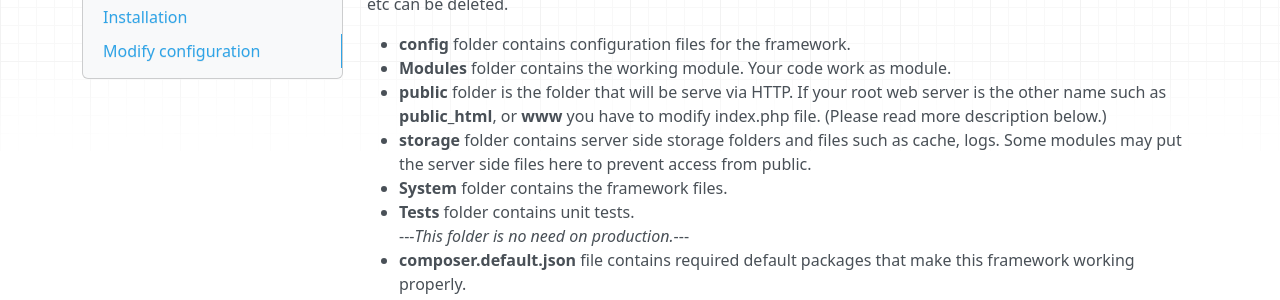
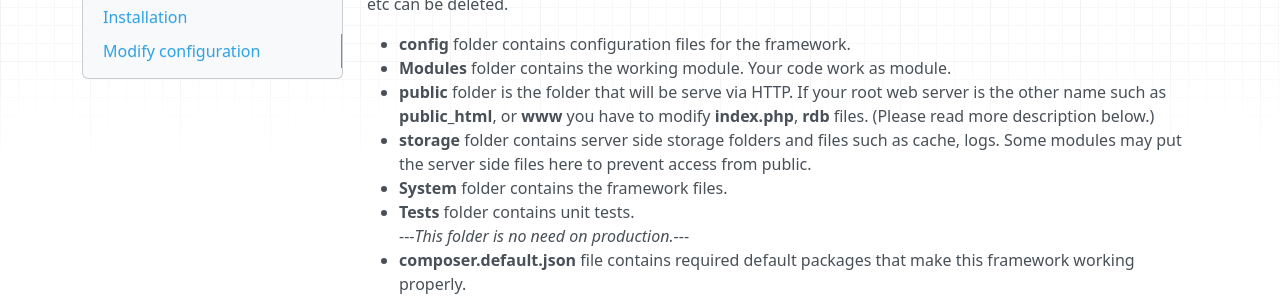
Before and after one commit to RundizBones/framework, an MkDocs documentation site: the page built from .wiki/getting-started.md, in a window 1280 px wide and 900 px high, scrolled down 727 px. Shown: the part 155-455 px from the top of the window. Built offline with MkDocs 1.6.1, drawn with Linux system fonts in a browser that asks for light colours; nearby versions of some CDN libraries.

Commit message:
Update .wiki

```diff
--- a/.wiki/getting-started.md
+++ b/.wiki/getting-started.md
@@ -35,7 +35,7 @@ These are folders and files that is required to make it work. The other folders
 * **config** folder contains configuration files for the framework.
 * **Modules** folder contains the working module. Your code work as module.
 * **public** folder is the folder that will be serve via HTTP.
-    If your root web server is the other name such as **public_html**, or **www** you have to modify index.php file. (Please read more description below.)
+    If your root web server is the other name such as **public_html**, or **www** you have to modify **index.php**, **rdb** files. (Please read more description below.)
 * **storage** folder contains server side storage folders and files such as cache, logs. Some modules may put the server side files here to prevent access from public.
 * **System** folder contains the framework files.
 * **Tests** folder contains unit tests.<br>
```
